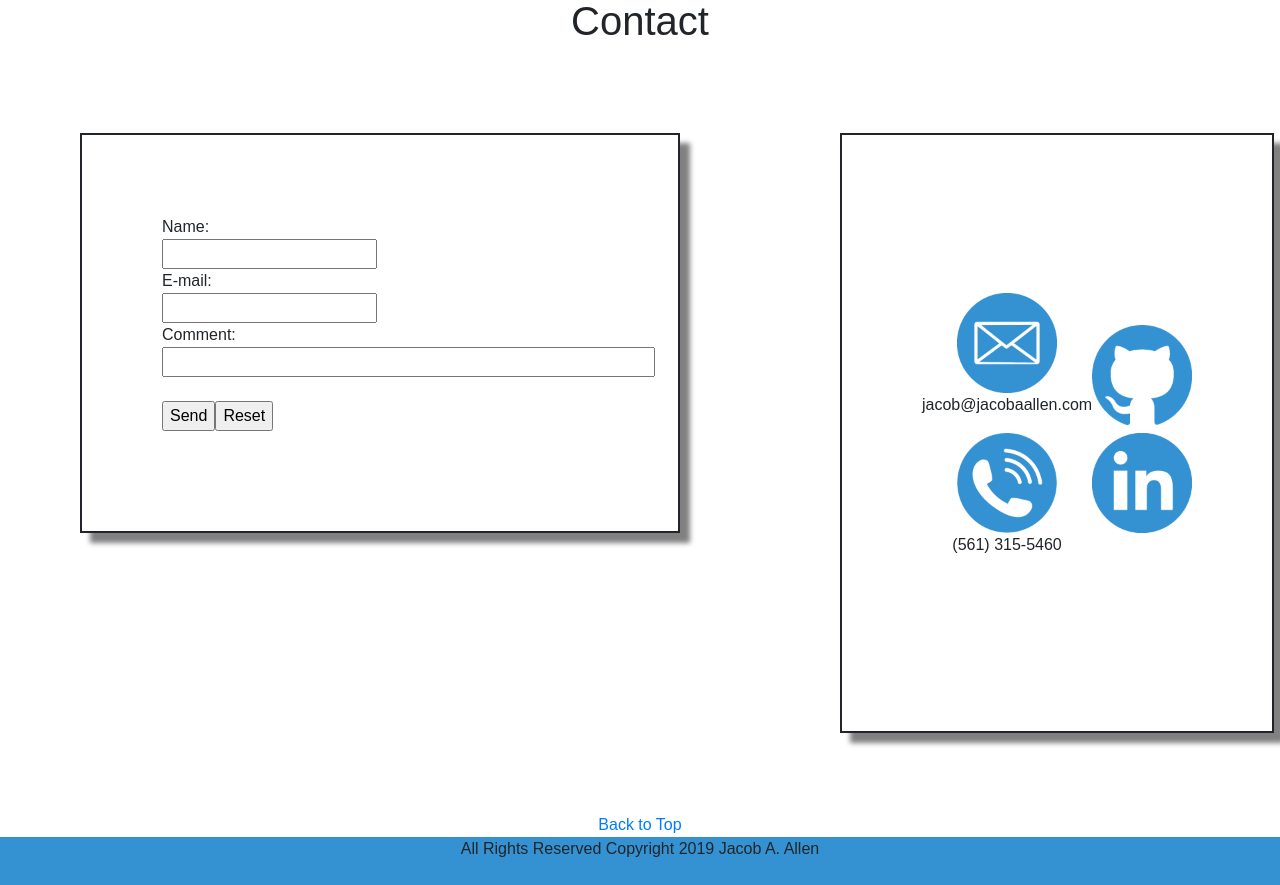
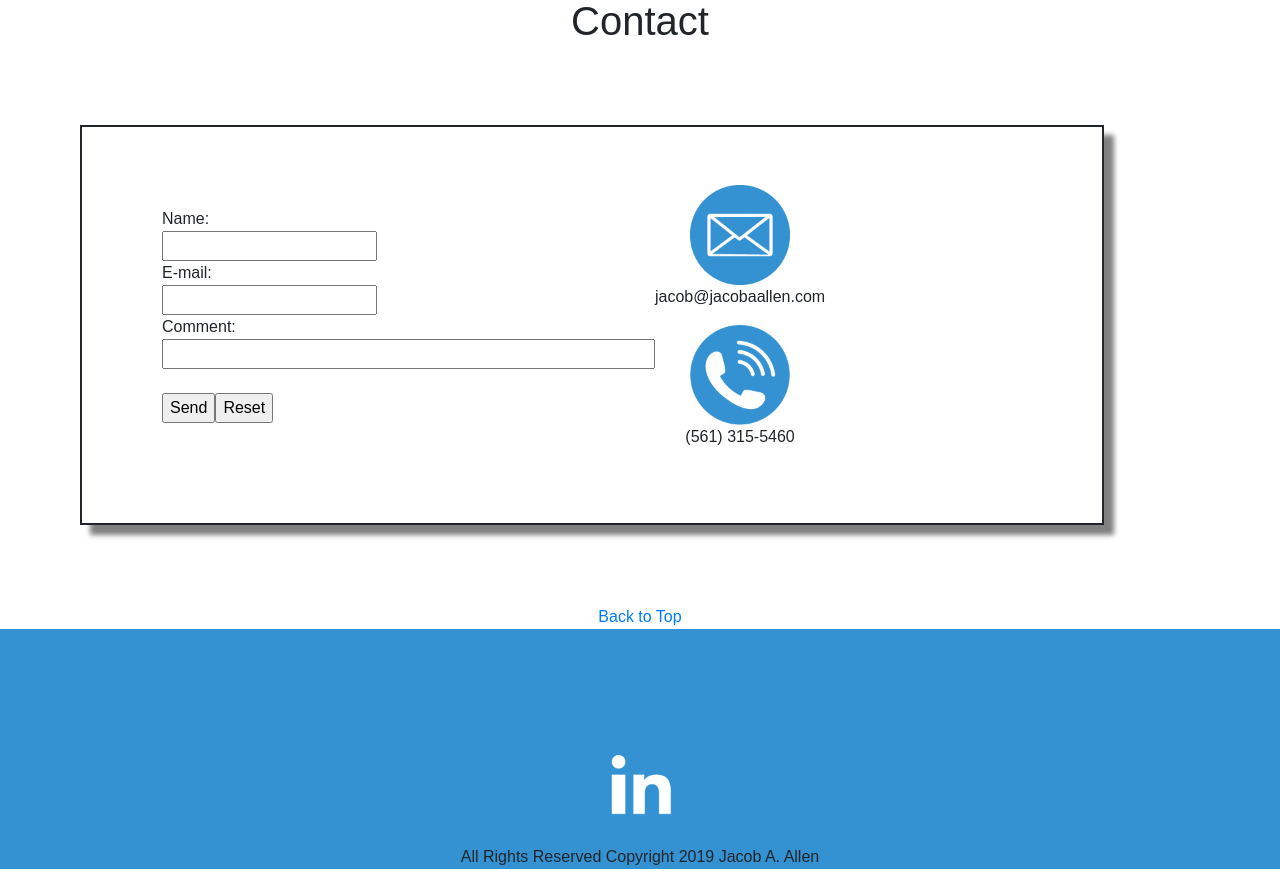
Before and after one commit to Jacobaallen/Portfolio, a React (Create React App) app: page / in a window 1280 px wide. Shown: the part 2420-3305 px from the top of the page. Built offline with nearby package versions, Linux system fonts and the light colour scheme.

Commit message:
working on fixing css

```diff
--- a/src/components/Footer.jsx
+++ b/src/components/Footer.jsx
@@ -5,6 +5,14 @@ class Footer extends Component{
   render () {
     return (
       <div className="footer">
+        <div className="social-media">
+          <div className="github mb-2">
+            <img src="images/github-logo.png" alt="github" height="100" width="100"/>
+          </div>
+          <div className="linkedin mb-2">
+            <img src="images/linkin-cicle.png" alt="linkedin" height="100" width="100"/>
+          </div>
+        </div>
         <div className="copyright">
           <p>All Rights Reserved Copyright 2019 Jacob A. Allen</p>
         </div>
--- a/src/components/Home.jsx
+++ b/src/components/Home.jsx
@@ -141,14 +141,6 @@ class Home extends React.Component {
           <p>(561) 315-5460</p>
         </div>
       </div>
-      <div className="social-media">
-        <div className="github mb-2">
-          <img src="images/github-logo.png" alt="github" height="100" width="100"/>
-        </div>
-        <div className="linkedin mb-2">
-          <img src="images/linkin-cicle.png" alt="linkedin" height="100" width="100"/>
-        </div>
-      </div>
     </div>
   </div>
 
--- a/src/styles/footer.css
+++ b/src/styles/footer.css
@@ -2,5 +2,5 @@
   background-color: #3492D3;
   text-align: center;
   top: 50%;
-  height: 3em;
+  height: 15em;
 }
--- a/src/styles/home.css
+++ b/src/styles/home.css
@@ -192,6 +192,14 @@ body {
 
 .contact-master{
   display: flex;
+  background-color: white;
+  box-shadow: 10px 10px 5px grey;
+  border-style: solid;
+  border-width: 2px;
+  height: 400px;
+  width: 80%;
+  padding: 5em;
+  margin: 5em;
 }
 
 .contact-text{
@@ -201,28 +209,12 @@ body {
 .form{
   align-items: center;
   justify-content: space-around;
-  background-color: white;
-  box-shadow: 10px 10px 5px grey;
-  border-style: solid;
-  border-width: 2px;
-  height: 400px;
-  width: 600px;
-  padding: 5em;
-  margin: 5em;
 }
 
 .contact-icons{
   display: flex;
   align-items: center;
-  background-color: white;
   justify-content: flex-start;
-  box-shadow: 10px 10px 5px grey;
-  border-style: solid;
-  border-width: 2px;
-  height: 600px;
-  width: 600px;
-  padding: 5em;
-  margin: 5em;
   text-align: center;
 }
 
```
